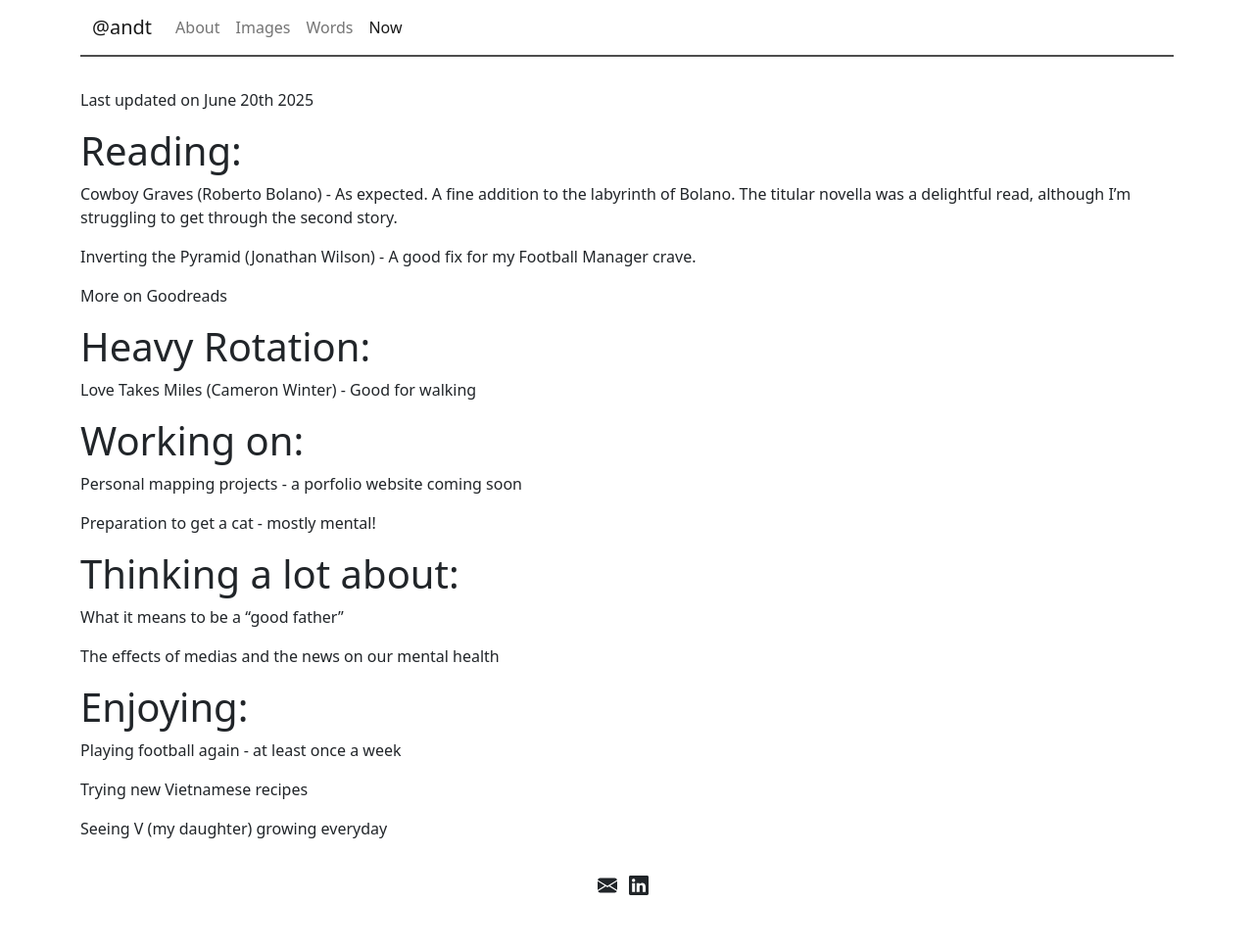
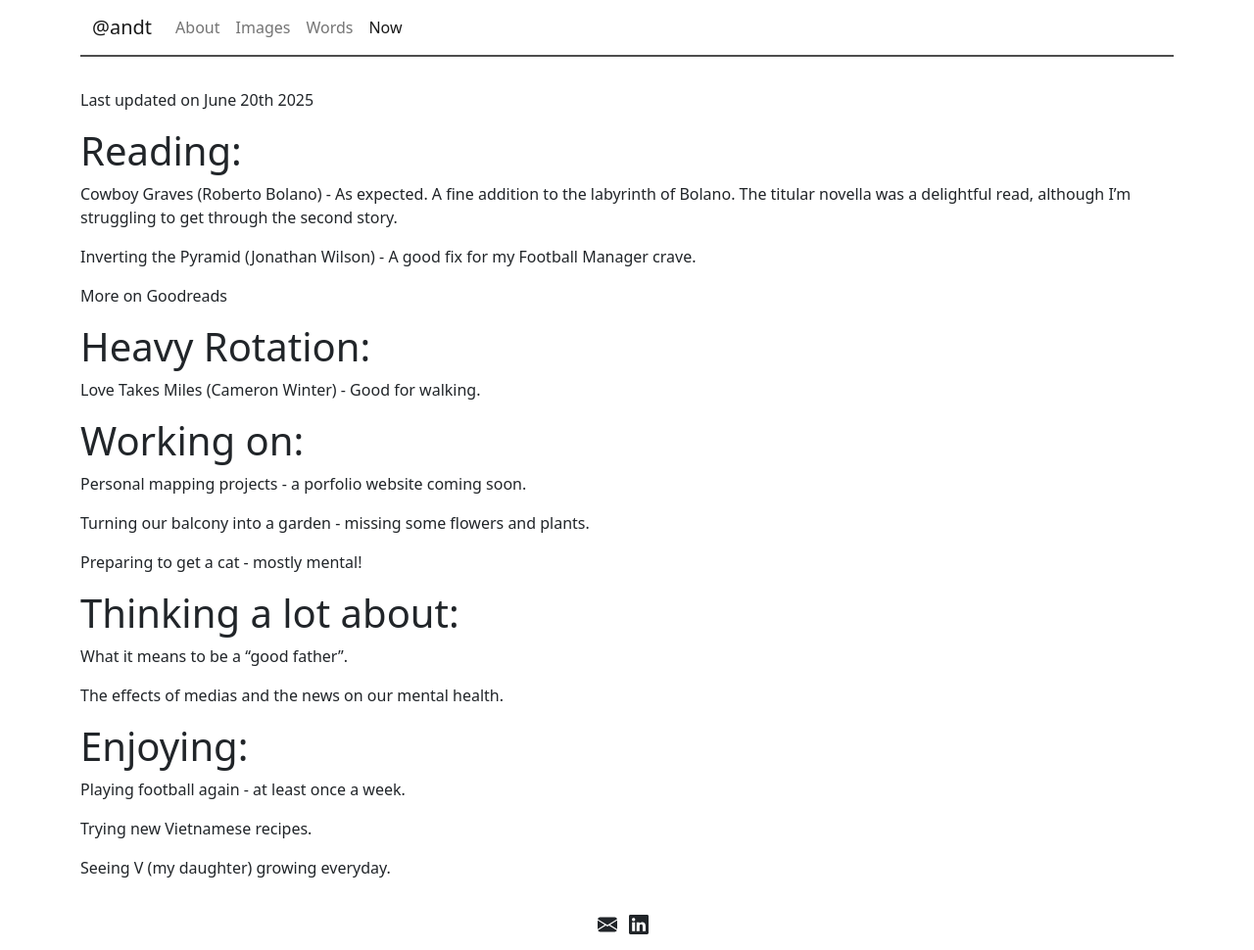
Before and after one commit to andothers/andothers.github.io, a Jekyll site: the page built from now.md, in a window 1280 px wide. Shown: the whole page at 98% size. Built offline with Jekyll 4.4.1, drawn with Linux system fonts in a browser that asks for light colours; before the commit the page ends 930 px from its top, so only the background shows below that.

Commit message:
Update now.md

```diff
--- a/now.md
+++ b/now.md
@@ -17,25 +17,27 @@ More on Goodreads
 
 # Heavy Rotation:
 
-Love Takes Miles (Cameron Winter) - Good for walking
+Love Takes Miles (Cameron Winter) - Good for walking.
 
 # Working on:
 
-Personal mapping projects - a porfolio website coming soon
+Personal mapping projects - a porfolio website coming soon.
 
-Preparation to get a cat - mostly mental!
+Turning our balcony into a garden - missing some flowers and plants.
+
+Preparing to get a cat - mostly mental!
 
 
 # Thinking a lot about:
 
-What it means to be a "good father"
+What it means to be a "good father".
 
-The effects of medias and the news on our mental health
+The effects of medias and the news on our mental health.
 
 # Enjoying:
 
-Playing football again - at least once a week
+Playing football again - at least once a week.
 
-Trying new Vietnamese recipes
+Trying new Vietnamese recipes.
 
-Seeing V (my daughter) growing everyday
+Seeing V (my daughter) growing everyday.
```
